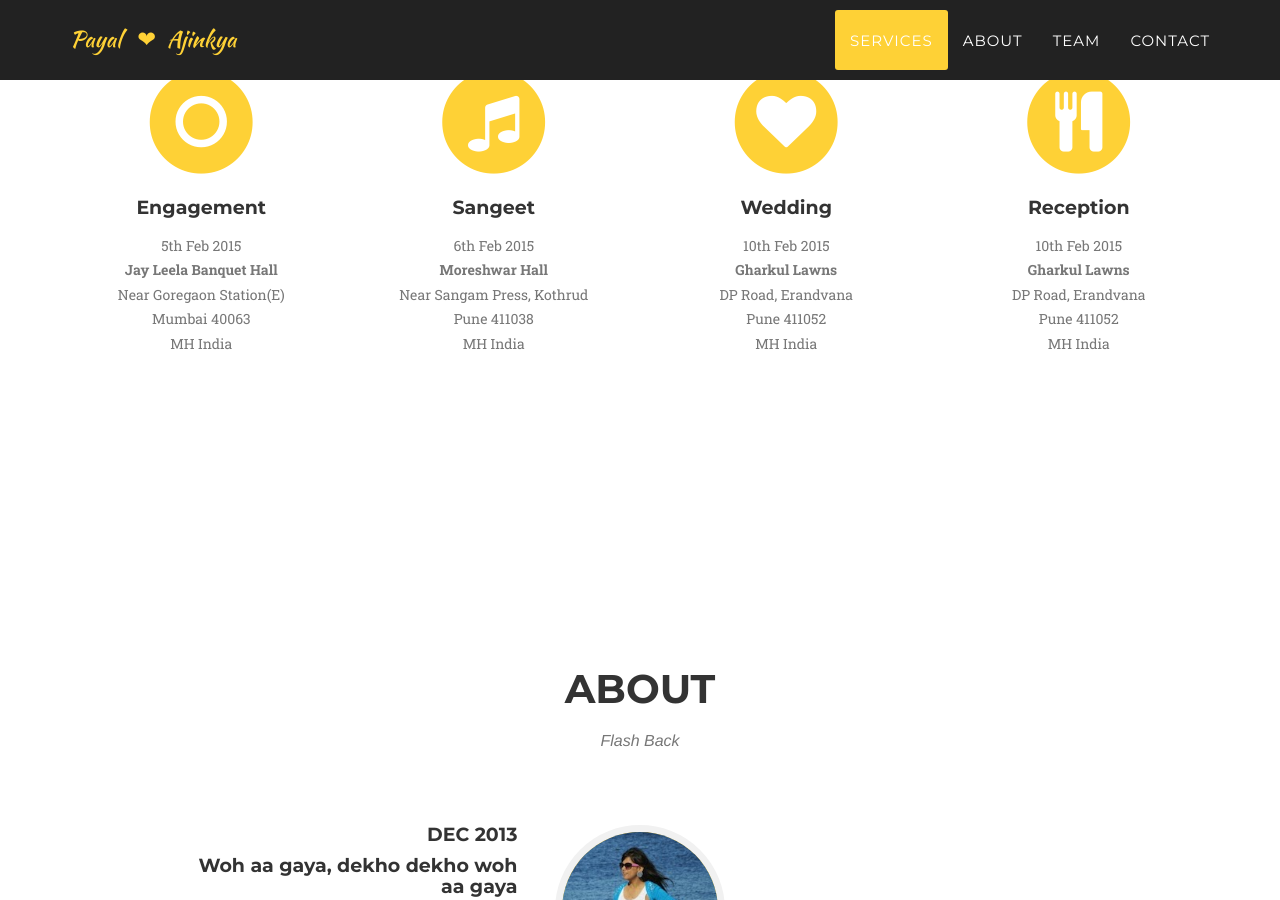
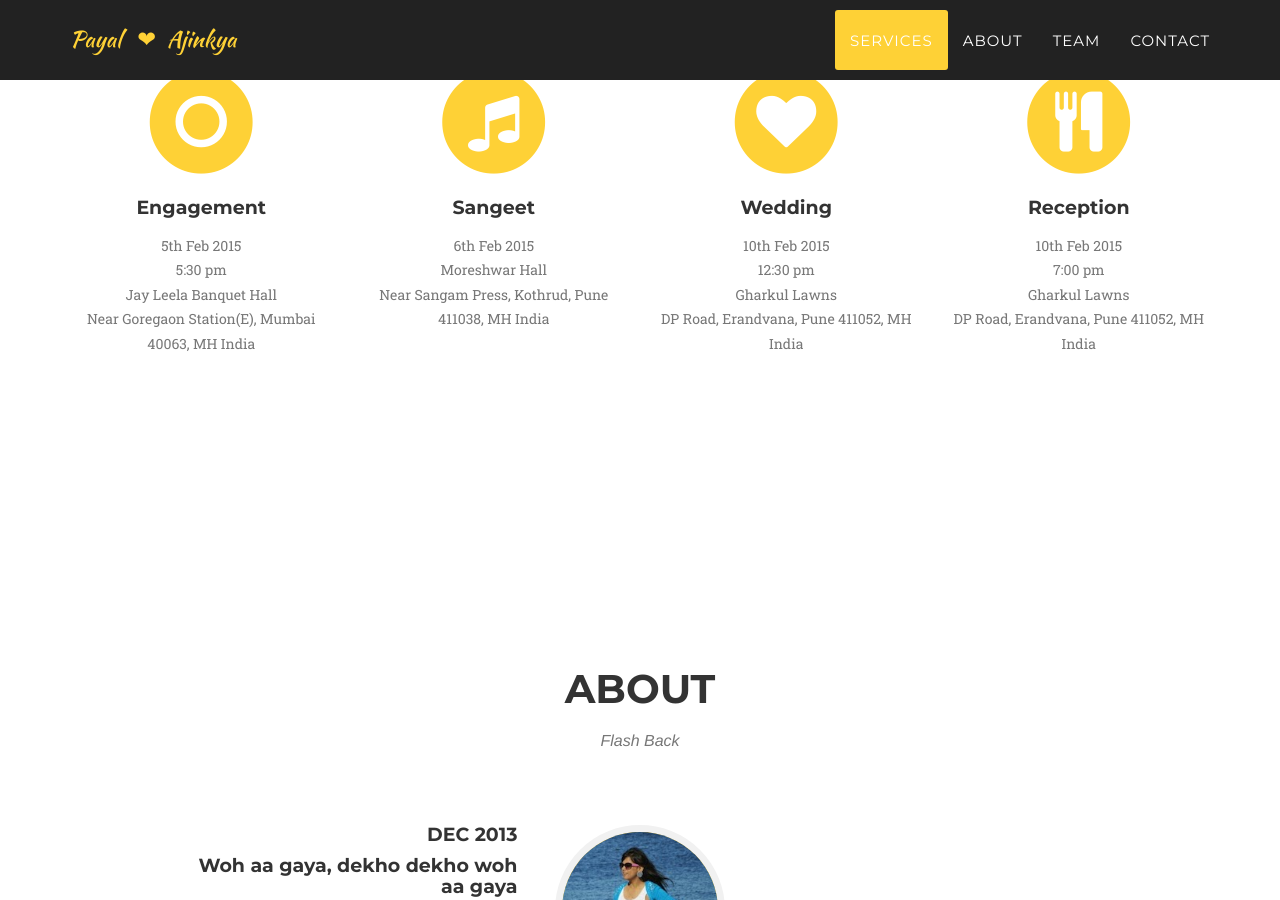
Before and after one commit to ajkl/wedding-invite, a Jekyll site: the page built from index.html, in a window 1280 px wide and 900 px high, scrolled down 978 px. Built offline with Jekyll 4.4.1, drawn with Linux system fonts in a browser that asks for light colours; some web fonts are replaced; comment, search, counter and statistics services are not loaded.

Commit message:
Update services.html

```diff
--- a/_includes/services.html
+++ b/_includes/services.html
@@ -15,7 +15,7 @@
                     </span>
 
                     <h4 class="service-heading" color="red">Engagement</h4>
-                    <p class="text-muted">5th Feb 2015<br><b>Jay Leela Banquet Hall</b><br> Near Goregaon Station(E)<br> Mumbai 40063<br> MH India</p>
+                    <p class="text-muted">5th Feb 2015<br>5:30 pm<br>Jay Leela Banquet Hall<br> Near Goregaon Station(E), Mumbai 40063, MH India</p>
                 </div>
                 <div class="col-md-3">
                     <span class="fa-stack fa-4x">
@@ -24,7 +24,7 @@
                     </span>
 
                     <h4 class="service-heading">Sangeet</h4>
-                    <p class="text-muted">6th Feb 2015<br><b>Moreshwar Hall</b><br> Near Sangam Press, Kothrud<br> Pune 411038<br> MH India</p>
+                    <p class="text-muted">6th Feb 2015<br>Moreshwar Hall<br>Near Sangam Press, Kothrud, Pune 411038, MH India</p>
                 </div>
                 <div class="col-md-3">
                     <span class="fa-stack fa-4x">
@@ -33,7 +33,7 @@
                     </span>
 
                     <h4 class="service-heading">Wedding</h4>
-                    <p class="text-muted">10th Feb 2015<br><b>Gharkul Lawns</b><br> DP Road, Erandvana<br> Pune 411052<br> MH India</p>
+                    <p class="text-muted">10th Feb 2015<br>12:30 pm<br>Gharkul Lawns<br>DP Road, Erandvana, Pune 411052, MH India</p>
                 </div>
                 <div class="col-md-3">
                     <span class="fa-stack fa-4x">
@@ -42,7 +42,7 @@
                     </span>
 
                     <h4 class="service-heading">Reception</h4>
-                    <p class="text-muted">10th Feb 2015<br><b>Gharkul Lawns</b><br> DP Road, Erandvana<br> Pune 411052<br> MH India</p>
+                    <p class="text-muted">10th Feb 2015<br>7:00 pm<br>Gharkul Lawns<br>DP Road, Erandvana, Pune 411052, MH India</p>
                 </div>
             </div>
         </div>
```
